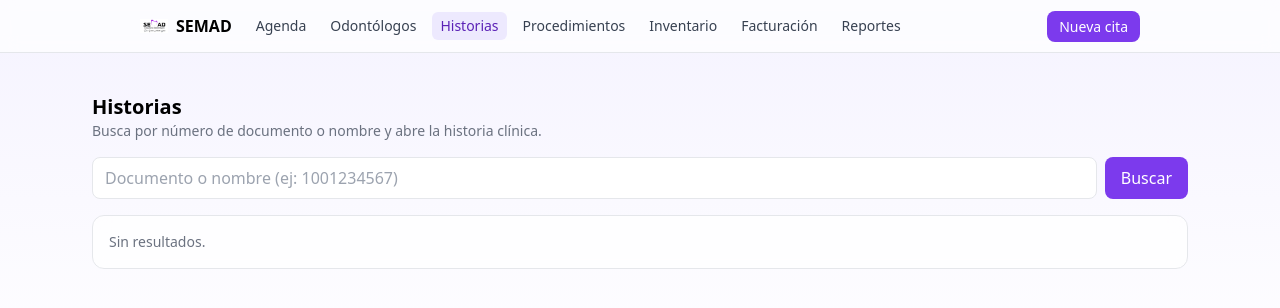
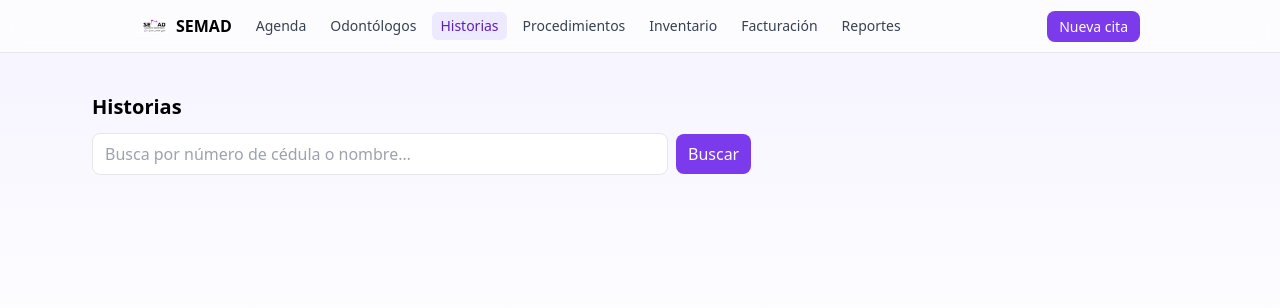
Before and after one commit to Fredycloux/semad-next-wa, a Next.js app in the folder semad-next-wa/: page /admin/historias in a window 1280 px wide. Shown: the top 308 px of the page. Built offline with nearby package versions, Linux system fonts and the light colour scheme.

Commit message:
Update page.jsx

```diff
--- a/semad-next-wa/src/app/admin/historias/page.jsx
+++ b/semad-next-wa/src/app/admin/historias/page.jsx
@@ -1,9 +1,66 @@
 // src/app/admin/historias/page.jsx
-import HistoriasClient from "./HistoriasClient";
+import { prisma } from "@/lib/prisma";
+import Link from "next/link";
 
 export const dynamic = "force-dynamic";
 
-export default function HistoriasPage({ searchParams }) {
-  const q = (searchParams?.q || "").trim();
-  return <HistoriasClient q={q} />;
+export default async function HistoriasPage({ searchParams }) {
+  const q = (searchParams?.q ?? "").trim();
+
+  let results = [];
+  if (q !== "") {
+    results = await prisma.patient.findMany({
+      where: {
+        OR: [
+          { document: { contains: q, mode: "insensitive" } },
+          { fullName: { contains: q, mode: "insensitive" } },
+          { phone: { contains: q, mode: "insensitive" } },
+        ],
+      },
+      select: { id: true, fullName: true, document: true, phone: true },
+      take: 50,
+      orderBy: { fullName: "asc" },
+    });
+  }
+
+  return (
+    <div className="p-4 space-y-3">
+      <h1 className="text-xl font-semibold">Historias</h1>
+
+      <form className="flex items-center gap-2" action="/admin/historias">
+        <input
+          name="q"
+          defaultValue={q}
+          placeholder="Busca por número de cédula o nombre…"
+          className="border rounded-lg px-3 py-2 w-full max-w-xl"
+        />
+        <button type="submit" className="rounded-lg bg-violet-600 text-white px-3 py-2">
+          Buscar
+        </button>
+      </form>
+
+      <div className="space-y-2">
+        {results.map((p) => (
+          <div key={p.id} className="rounded-lg border p-3">
+            <div className="font-medium">{p.fullName}</div>
+            <div className="text-sm text-gray-500">
+              {p.document ?? "—"}{p.phone ? ` · ${p.phone}` : ""}
+            </div>
+            <div className="mt-2">
+              <Link
+                href={`/admin/patients/${p.id}`}
+                className="text-violet-600 hover:underline"
+              >
+                Abrir historia
+              </Link>
+            </div>
+          </div>
+        ))}
+
+        {q !== "" && results.length === 0 && (
+          <div className="text-sm text-gray-500">Sin resultados para "{q}".</div>
+        )}
+      </div>
+    </div>
+  );
 }
```
